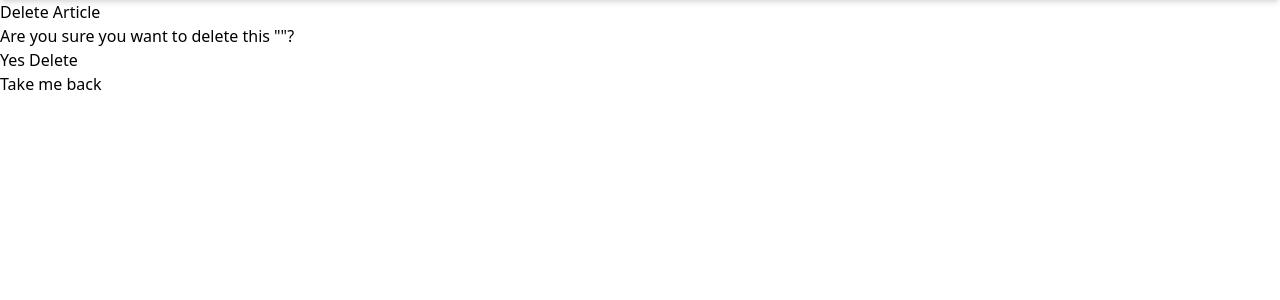
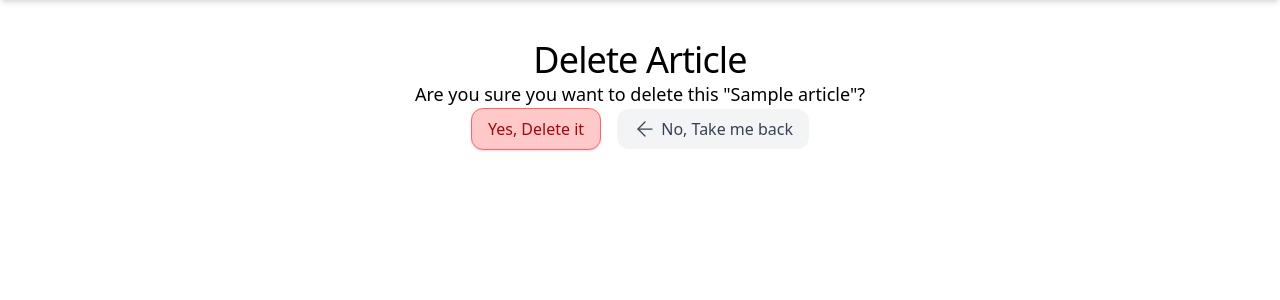
Before and after one commit to psychoAKASH/article_app, a Django app: page /articles/1/delete/ in a window 1280 px wide. Shown: the part 73-373 px from the top of the page. Run offline with Django 5.2, Linux system fonts and the light colour scheme; a user stored in the database is signed in; data comes from the database, SQL or seed files in the repository; tables that the repository leaves empty hold one stand-in row (values such as "Sample post"); style sheets or scripts are compiled from the project's sources; some libraries are stand-ins or nearby versions.

Commit message:
delete page customized

```diff
--- a/templates/app/article_delete.html
+++ b/templates/app/article_delete.html
@@ -1,11 +1,15 @@
 {% extends "app/base.html" %}
 {% block content %}
-<h1>Delete Article</h1>
-<p>Are you sure you want to delete this "{{ article.title }}"?</p>
-<form method="POST">
+<main class="max-w-2xl mx-auto flex flex-col items-center mt-10">
+<h1 class="subtitle">Delete Article</h1>
+<p class="text-lg">Are you sure you want to delete this "{{ articles.title }}"?</p>
+<form class="flex items-center gap-4" method="POST">
     {% csrf_token %}
-
-    <button type="submit">Yes Delete</button>
+    <button class="button danger" type="submit">Yes, Delete it</button>
+    <a class="button secondary" href="{% url 'home' %}">
+        {% include "svgs/arrow-left.svg" with class="inline-block w-6 h-6 mt-[-2px]" %}
+        No, Take me back
+    </a>
 </form>
-<a href="{% url 'home' %}"> Take me back</a>
+</main>
 {% endblock content %}
--- a/templates/app/article_update.html
+++ b/templates/app/article_update.html
@@ -1,7 +1,7 @@
 {% extends "app/layouts/base_form.html" %}
 {% block content %}
 <h1>Update Article</h1>
-<p>{{article.word_count}} word{{article.word_count | pluralize}}.</p>
+<p>{{articles.word_count}} word{{articles.word_count | pluralize}}.</p>
 <p>Last updated on {{ articles.updated_at | date:"jS F Y"}}</p>
 <form method="POST">
     {% csrf_token %}
```
Also changed, not shown: templates/svgs/arrow-left.svg (added).
